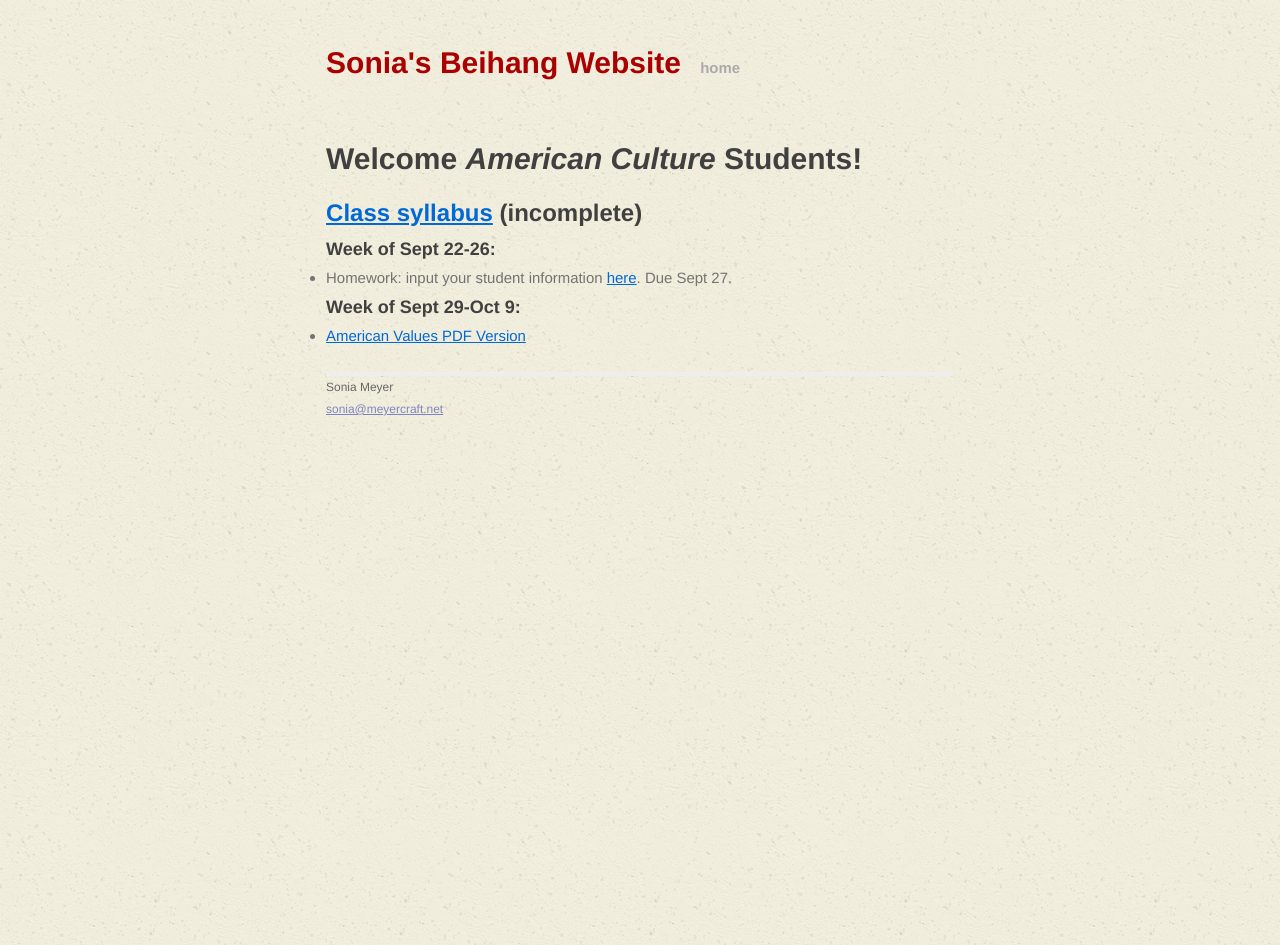
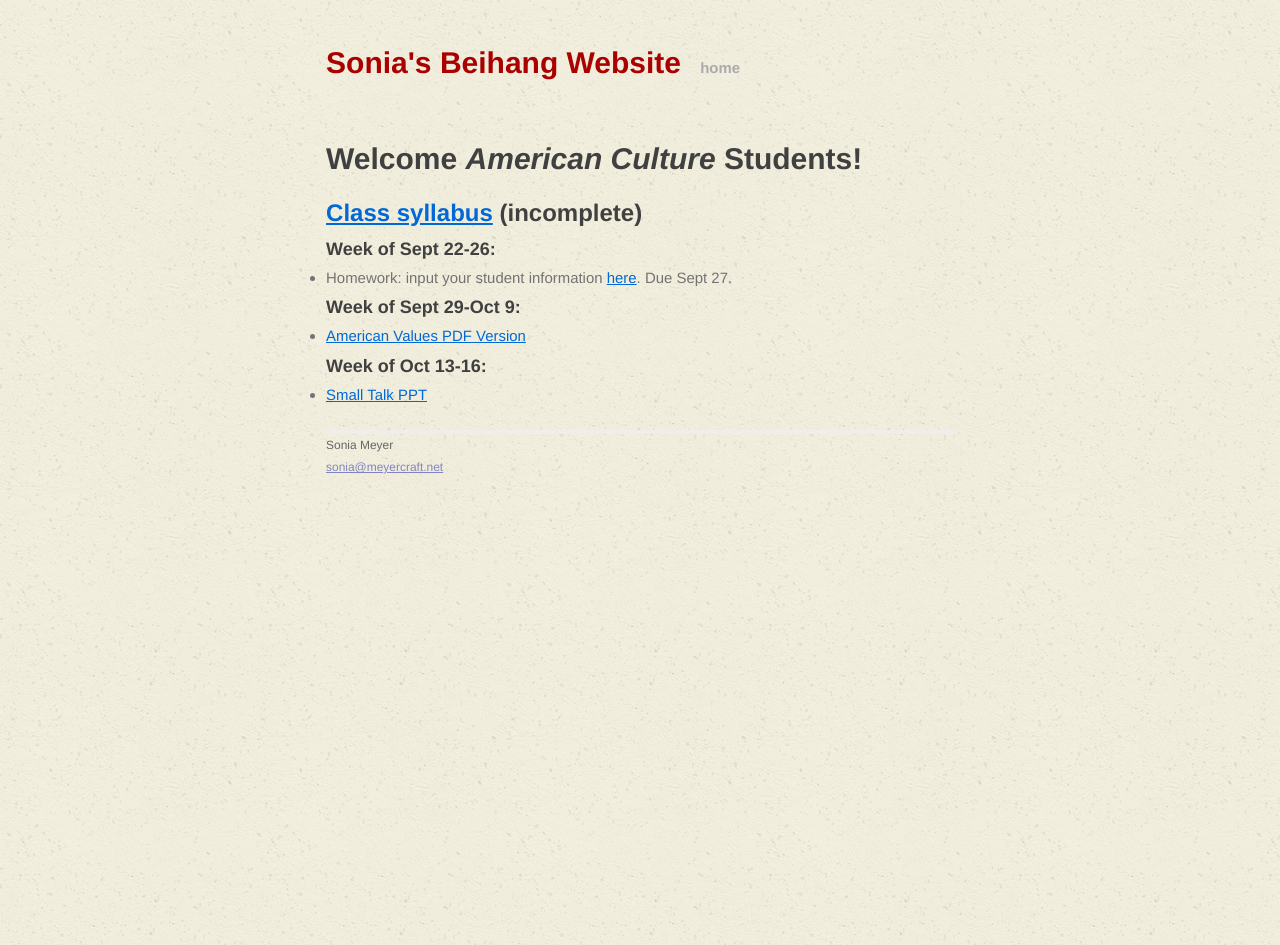
Before and after one commit to soniawmeyer/soniameyer-beihang-students-website, a Jekyll site: the page built from classes/americanculture.md, in a window 1280 px wide. Built offline with Jekyll 4.4.1, drawn with Linux system fonts in a browser that asks for light colours.

Commit message:
small talk grad

```diff
--- a/classes/americanculture.md
+++ b/classes/americanculture.md
@@ -12,3 +12,6 @@ title: Mrs. Sonia Meyer's Beihang Website
 
 ###Week of Sept 29-Oct 9:
 - [American Values PDF Version](http://sonia-beihang-website-resources.s3.amazonaws.com/AmericanValues.pdf)
+
+###Week of Oct 13-16:
+- [Small Talk PPT](http://sonia-beihang-website-resources.s3.amazonaws.com/Small%20Talk.ppt)
```
